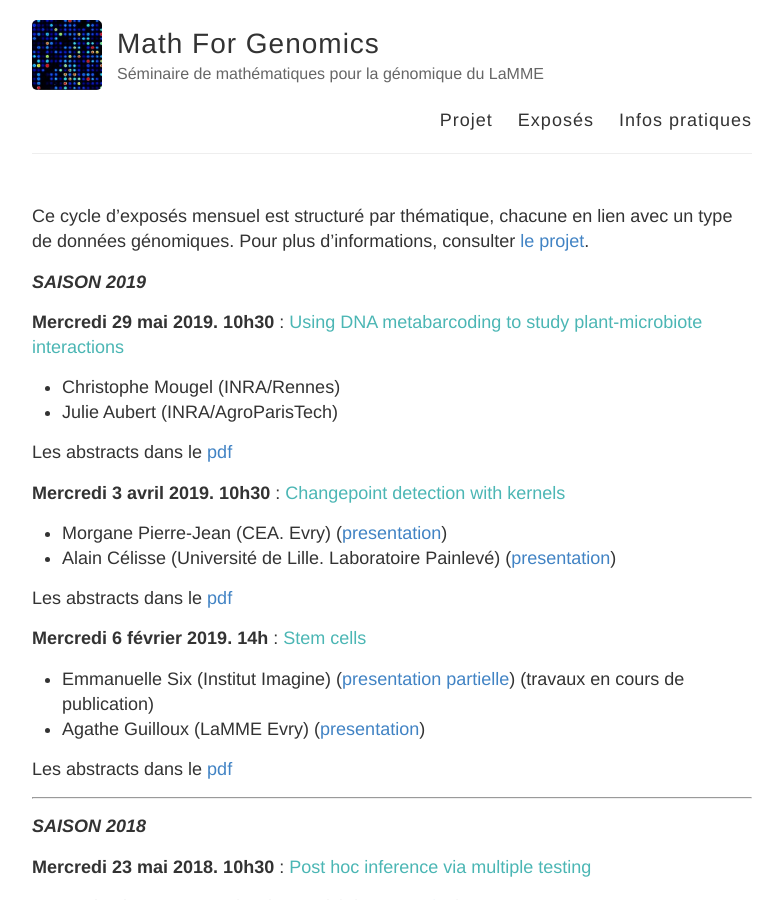
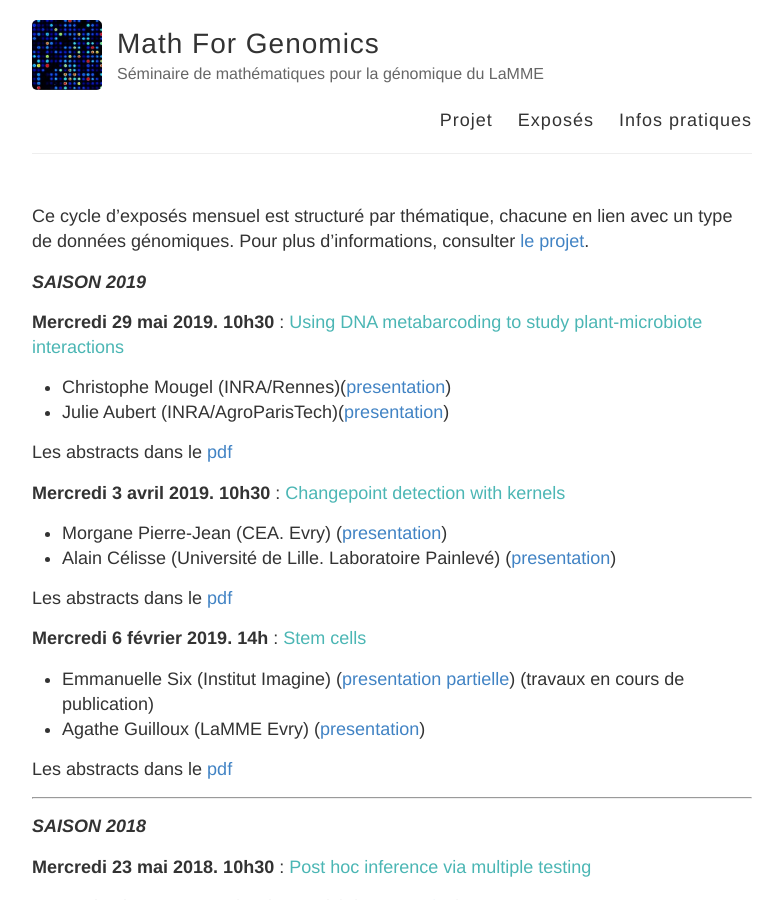
Before and after one commit to MathForGenomics/MathForGenomics.github.io, a Jekyll site: the page built from exposes.md, in a window 1280 px wide and 900 px high. Shown: the whole window, without its empty margins (248-1031 px from the left). Built offline with Jekyll 4.4.1, drawn with Linux system fonts in a browser that asks for light colours.

Commit message:
Update exposes.md

```diff
--- a/exposes.md
+++ b/exposes.md
@@ -10,8 +10,8 @@ Ce cycle d’exposés mensuel est structuré par thématique, chacune en lien av
 
 
 **Mercredi 29 mai 2019. 10h30** : <span style="color:rgb(75, 182, 180)">Using DNA metabarcoding to study plant-microbiote interactions</span>
-- Christophe Mougel (INRA/Rennes)
-- Julie Aubert (INRA/AgroParisTech)
+- Christophe Mougel (INRA/Rennes)([presentation](mougel.pdf))
+- Julie Aubert (INRA/AgroParisTech)([presentation](aubert.pdf))
 
 Les abstracts dans le [pdf](ABSTRACT/7_29mai2019.pdf)
 
```
